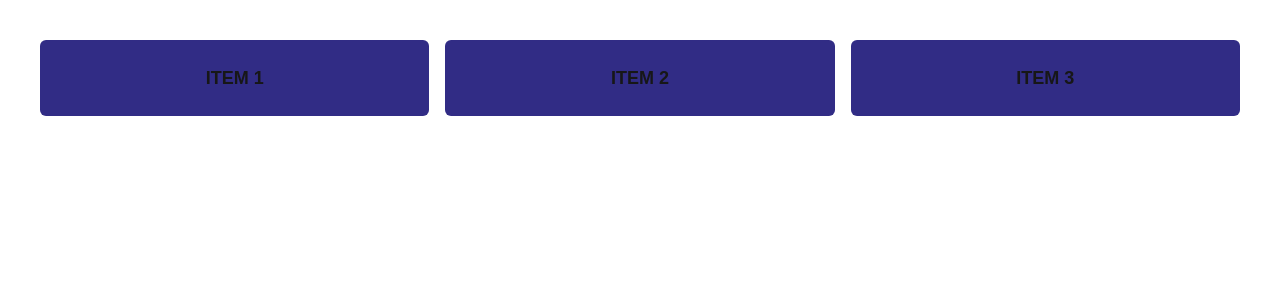
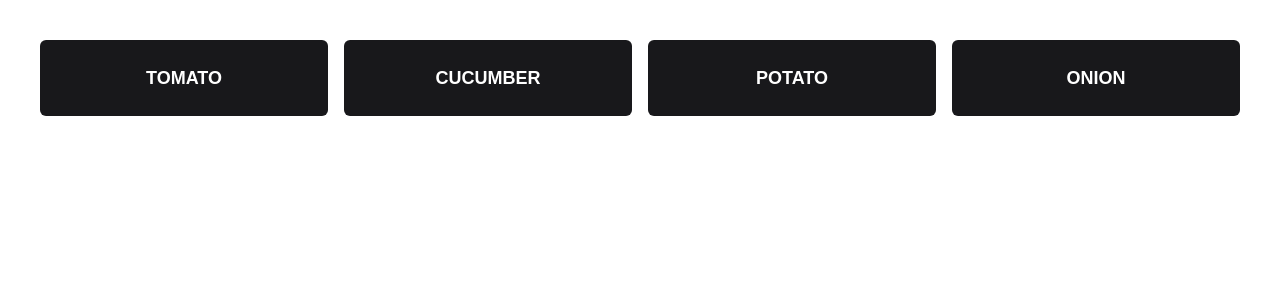
Before and after one commit to PouryaSoleimani/FRAMER____MOTION, a Next.js app: page /shared-layout in a window 1280 px wide. Shown: the top 300 px of the page. Built offline with nearby package versions, Linux system fonts and the light colour scheme.

Commit message:
🟨 FRAMER___MOTION 🟨

```diff
--- a/app/shared-layout/page.tsx
+++ b/app/shared-layout/page.tsx
@@ -1,9 +1,10 @@
-import SharedLayoutExample from '@/components/SharedLayout'
+// import SharedLayoutExample from '@/components/SharedLayout'
+import SharedLayoutPractice from '@/components/SharedLayoutPractice'
 import React from 'react'
 
 const SharedLayoutPage = () => {
     return (
-        <div><SharedLayoutExample /></div>
+        <div><SharedLayoutPractice /></div>
     )
 }
 
--- a/components/SharedLayout.tsx
+++ b/components/SharedLayout.tsx
@@ -16,7 +16,7 @@ export default function SharedLayoutExample() {
   return (
     <div className="p-10 grid grid-cols-3 gap-4">
       {items.map(item => (
-        <motion.div key={item.id} layoutId={item.id} className="p-6 bg-indigo-900 rounded-md cursor-pointer text-center" onClick={() => {setSelectedId(item?.id) ; console.info(item?.id)}}>
+        <motion.div key={item.id} layoutId={item.id} className="p-6 bg-indigo-900 rounded-md cursor-pointer text-center" onClick={() => { setSelectedId(item?.id); console.info(item?.id) }}>
           <h3 className="text-lg font-semibold">{item.title}</h3>
         </motion.div>
       ))}
--- /dev/null
+++ b/components/SharedLayoutPractice.tsx
@@ -0,0 +1,50 @@
+/* eslint-disable @typescript-eslint/no-explicit-any */
+
+'use client';
+import { useState } from 'react';
+import { motion, AnimatePresence } from 'framer-motion';
+
+const items = [
+    { id: '1', title: 'TOMATO', description: '🍅' },
+    { id: '2', title: 'CUCUMBER', description: '🥒' },
+    { id: '3', title: 'POTATO', description: '🥔' },
+    { id: '4', title: 'ONION', description: '🧅' },
+];
+
+
+const SharedLayoutPractice = () => {
+
+    const [selectedId, setSelectedId] = useState<any>(null);
+
+
+
+    return (
+        <div className="p-10 grid grid-cols-4 gap-4">
+            {items.map((item: { id: string, title: string, description: string }) => (
+                <motion.div
+                    className="p-6 bg-zinc-900 text-xl text-white rounded-md cursor-pointer text-center"
+                    key={item.id}
+                    layoutId={item.id}
+                    onClick={() => { setSelectedId(item?.id); console.info(item?.id) }}
+                >
+                    <h3 className="text-lg font-semibold">{item.title}</h3>
+                </motion.div>
+            ))}
+            <AnimatePresence>
+                {selectedId && (
+                    <motion.div layoutId={selectedId} className='fixed w-screen h-screen inset-0 bg-black/60 z-50 flex items-center justify-center gap-10 '>
+                        <motion.div className='p-20 rounded-lg bg-zinc-900 relative inset-0'>
+                        <span onClick={() => setSelectedId(null)} className='absolute top-4 left-4 cursor-pointer hover:bg-red-800 bg-red-900 text-white size-9 flex items-center justify-center rounded-lg font-black'>X</span>
+                            <motion.div className='bg-black p-10 text-3xl gap-5 font-black flex flex-col items-center justify-center rounded-lg'>
+                                <h2>{items.find(i => i?.id == selectedId)?.title}</h2>
+                                <p className='text-9xl'>{items.find(i => i?.id == selectedId)?.description}</p>
+                            </motion.div>
+                        </motion.div>
+                    </motion.div>
+                )}
+            </AnimatePresence>
+        </div>
+    )
+}
+
+export default SharedLayoutPractice
```
